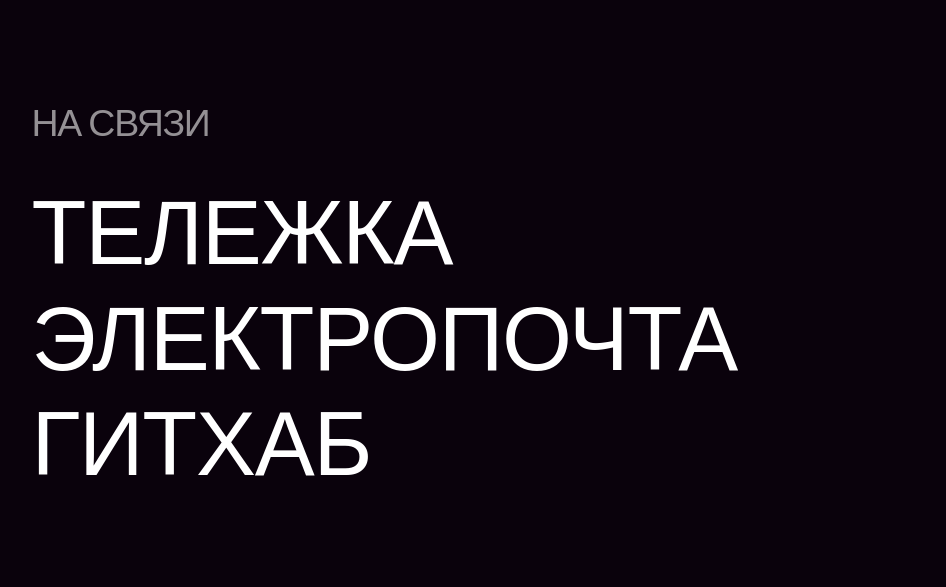
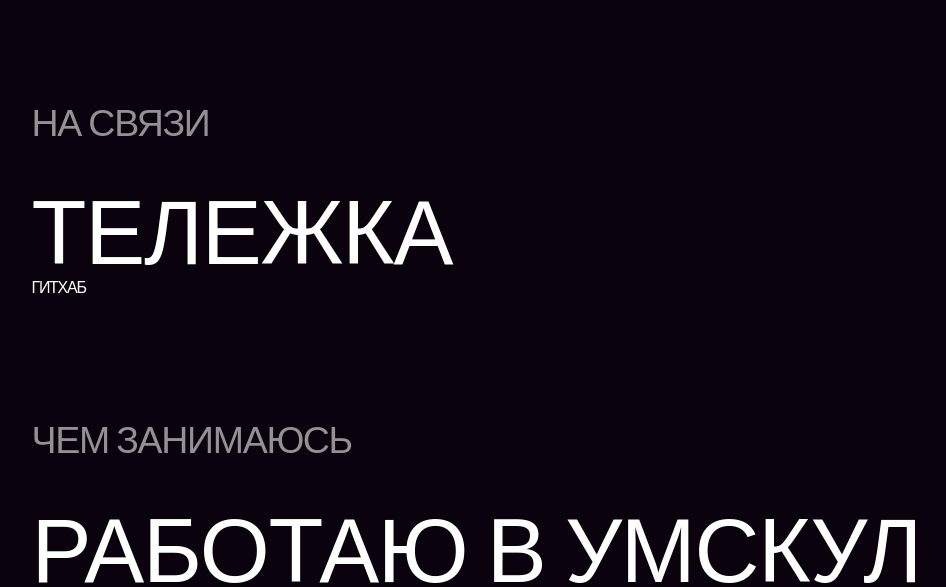
Before and after one commit to chernrom/chernrom.github.io, a plain HTML site: page index.html in a window 1280 px wide. Shown: the part 213-800 px from the top of the page, without its empty margins (31-977 px from the left). Drawn offline with nearby package versions, Linux system fonts and the light colour scheme.

Commit message:
убрал почту

```diff
--- a/index.html
+++ b/index.html
@@ -1,5 +1,6 @@
 <!DOCTYPE html>
 <html lang="en">
+
 <head>
   <meta charset="UTF-8" />
   <meta name="viewport" content="width=device-width, initial-scale=1" />
@@ -11,6 +12,7 @@
   <!-- Добавляем фавикон от qa.studio для сердечка -->
   <link rel="stylesheet" href="https://qa.studio/favicon.ico">
 </head>
+
 <body>
   <div class="header-container">
     <img class="profile-photo" src="me.png" alt="моя фотка">
@@ -23,15 +25,10 @@
       <div class="entry">
         <a href="https://t.me/anmard32" target="_blank"> тележка</a>
       </div>
-        <div class="entry">
-          <a href="mailto:romka-sumkin@yandex.ru">электропочта</a>
-        </div>
-        <div class="entry">
       <a href="https://github.com/chernrom" target="_blank">гитхаб</a>
     </div>
   </div>
   </div>
-
   <div class="block">
     <div class="block-title">чем занимаюсь</div>
     <div class="block-entries">
@@ -46,4 +43,5 @@
     </div>
   </div>
 </body>
+
 </html>
```
Lines whose indentation alone changed are shown as unchanged.
